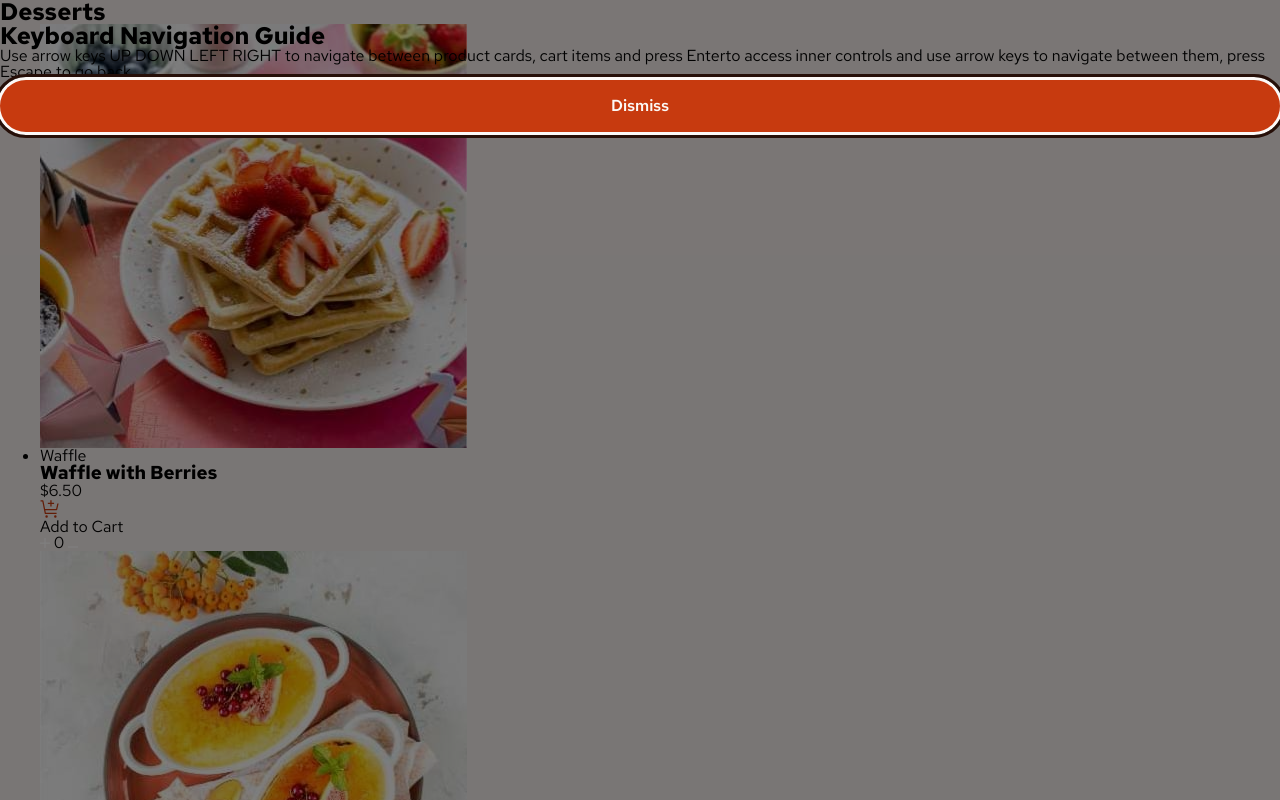
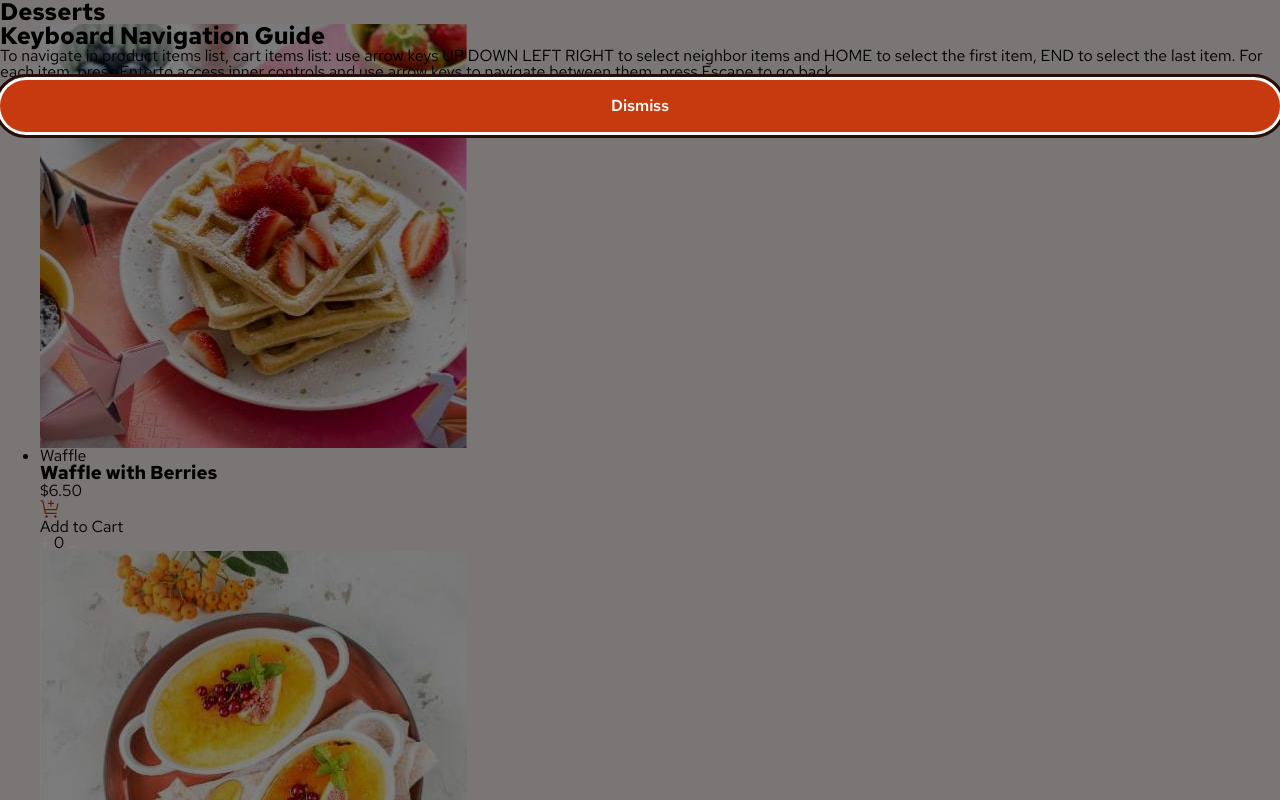
Before and after one commit to haquanq-frontendmentor/product-list-with-cart, a website built with Vite: page src/index.html in a window 1280 px wide. Shown: the top 800 px of the page. Built offline with nearby package versions, Linux system fonts and the light colour scheme.

Commit message:
Update keyboard navigation guide content

```diff
--- a/src/css/components/guide-modal.css
+++ b/src/css/components/guide-modal.css
@@ -20,8 +20,8 @@
     }
 
     &__title {
-        font-size: 1.75rem;
-        line-height: 2rem;
+        font-size: 2rem;
+        line-height: 2.5rem;
         color: var(--color-rose-900);
         margin-block-end: 1rem;
     }
@@ -31,6 +31,8 @@
         line-height: 1.25rem;
         color: var(--color-rose-500);
         margin-block-end: 2rem;
+        display: grid;
+        gap: 1rem;
 
         &--key {
             background-color: var(--color-rose-100);
--- a/src/index.html
+++ b/src/index.html
@@ -180,12 +180,20 @@
       <div class="guide-modal__container">
         <h2 class="guide-modal__title">Keyboard Navigation Guide</h2>
         <p class="guide-modal__description">
-          Use arrow keys <span class="guide-modal__description--key">UP</span>
-          <span class="guide-modal__description--key">DOWN</span>
-          <span class="guide-modal__description--key">LEFT</span>
-          <span class="guide-modal__description--key">RIGHT</span> to navigate between product cards, cart items and
-          press <span class="guide-modal__description--key">Enter</span>to access inner controls and use arrow keys to
-          navigate between them, press <span class="guide-modal__description--key">Escape</span> to go back.
+          <span class="guide-modal__description--block">
+            To navigate in product items list, cart items list: use arrow keys
+            <span class="guide-modal__description--key">UP</span>
+            <span class="guide-modal__description--key">DOWN</span>
+            <span class="guide-modal__description--key">LEFT</span>
+            <span class="guide-modal__description--key">RIGHT</span> to select neighbor items and
+            <span class="guide-modal__description--key">HOME</span> to select the first item,
+            <span class="guide-modal__description--key">END</span> to select the last item.
+          </span>
+          <span class="guide-modal__description--block">
+            For each item, press <span class="guide-modal__description--key">Enter</span>to access inner controls and
+            use arrow keys to navigate between them, press <span class="guide-modal__description--key">Escape</span> to
+            go back.
+          </span>
         </p>
         <button class="guide-modal__dismiss-btn btn">Dismiss</button>
       </div>
```
